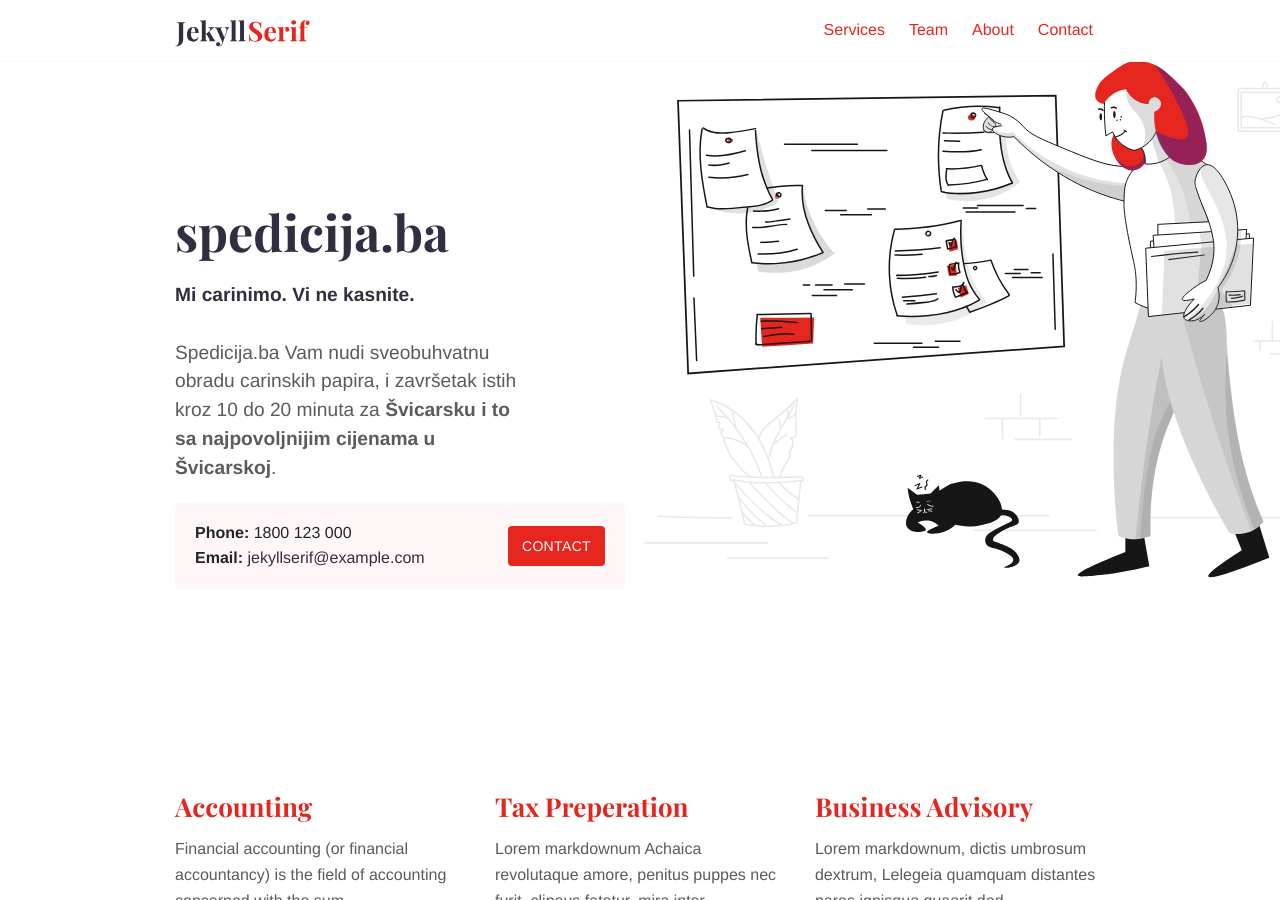
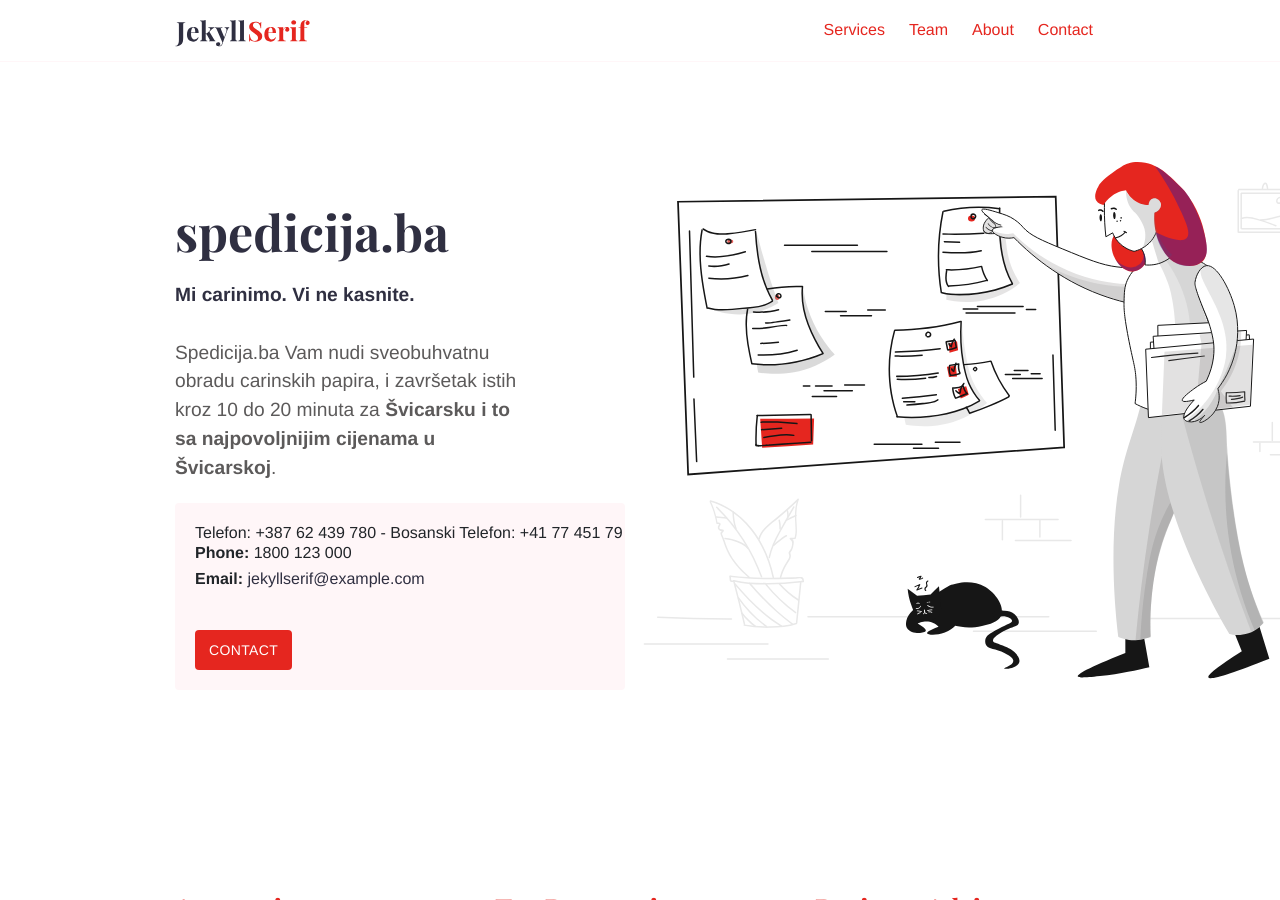
Before and after one commit to stackbit-projects/spedicija-ba-03037, a Jekyll site: the page built from index.md, in a window 1280 px wide and 900 px high. Built offline with Jekyll 4.4.1, drawn with Linux system fonts in a browser that asks for light colours.

Commit message:
call.html: changed

```diff
--- a/_includes/call.html
+++ b/_includes/call.html
@@ -1,6 +1,12 @@
 <div class="call">
   <div class="call-box-top">
     {% if site.data.contact.phone %}
+
+Telefon: +387 62 439 780 - Bosanski
+Telefon: +41 77 451 79 29 - Švicarski
+Telefon: +386 51 705 997 - Slovenski
+Email: info@spedicija.ba
+
         <div class="call-phone"><strong>Phone: </strong> {{ site.data.contact.phone }} </div>
     {% endif %}
     {% if site.data.contact.email %}
```
